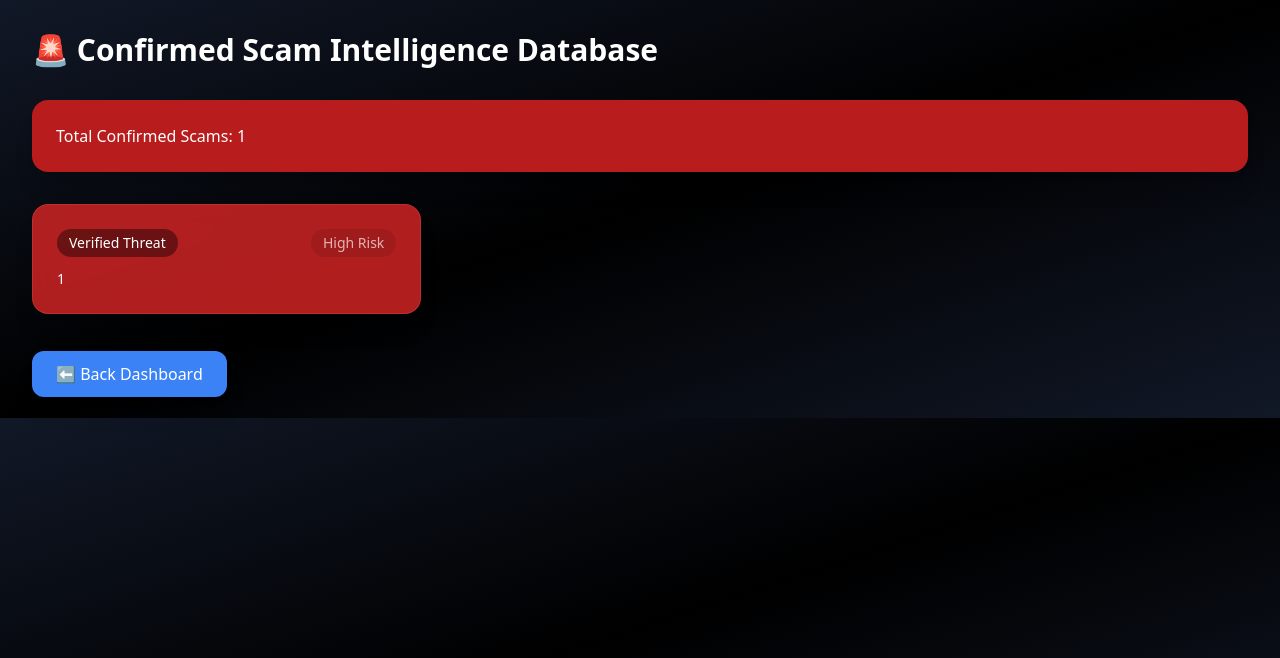
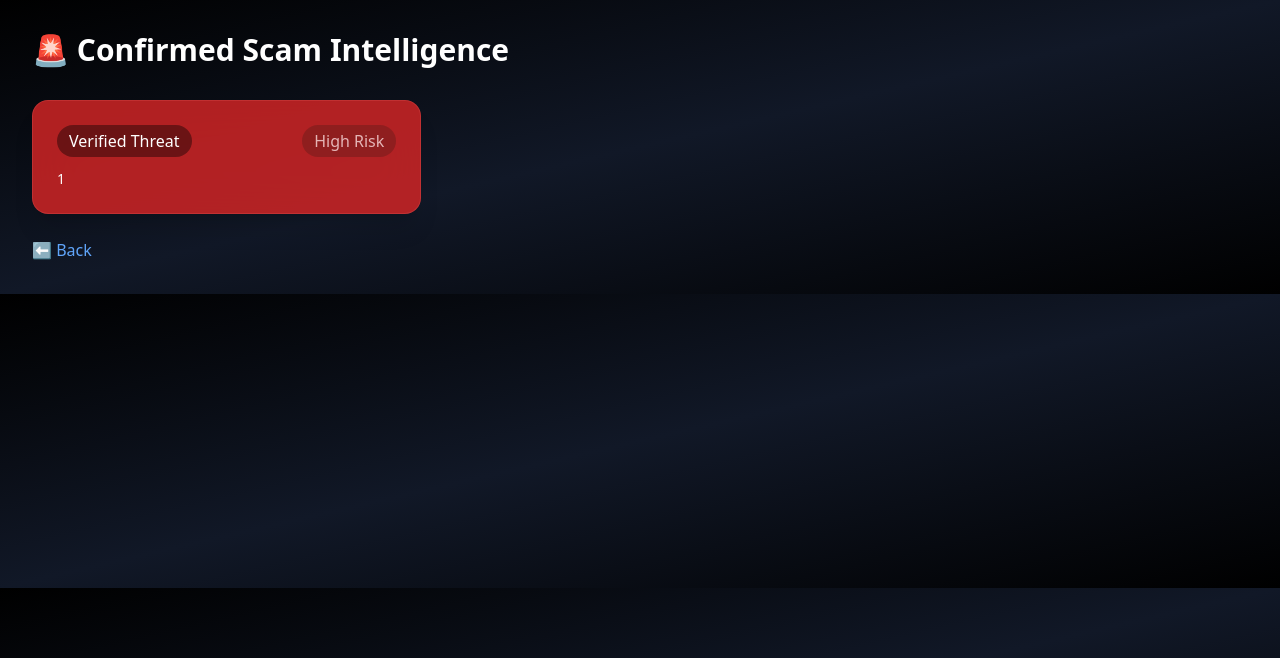
Before and after one commit to Mkumar262006/ai-fraud-message-detector, a Flask app: template templates/confirmed.html in a window 1280 px wide. Shown: the top 658 px of the page. Run offline with Flask 3, Linux system fonts and the light colour scheme; the template is opened without the code that fills it: most values are stand-ins (such as "Sample title", 1, 10 or a date in 2020); some libraries are stand-ins or nearby versions.

Commit message:
Update confirmed.html

```diff
--- a/templates/confirmed.html
+++ b/templates/confirmed.html
@@ -1,33 +1,27 @@
 <!DOCTYPE html>
 <html>
 <head>
-<title>Confirmed Scam Database</title>
+<title>Confirmed Scams</title>
 <script src="https://cdn.tailwindcss.com"></script>
 </head>
 
-<body class="bg-gradient-to-br from-gray-900 via-black to-gray-900 text-white p-8">
+<body class="bg-gradient-to-br from-black via-gray-900 to-black text-white p-8">
 
-<h1 class="text-3xl font-bold mb-8">🚨 Confirmed Scam Intelligence Database</h1>
-
-<!-- Live Counter -->
-<div class="bg-red-700 p-6 rounded-2xl shadow-xl mb-8">
-Total Confirmed Scams: {{ data|length }}
-</div>
+<h1 class="text-3xl mb-8 font-bold">🚨 Confirmed Scam Intelligence</h1>
 
 <div class="grid md:grid-cols-2 lg:grid-cols-3 gap-6">
 
 {% for row in data %}
 
-<div class="bg-red-600/80 backdrop-blur-lg p-6 rounded-2xl shadow-xl
-hover:scale-105 transition border border-red-400/20">
+<div class="bg-red-600/80 backdrop-blur-xl p-6 rounded-2xl shadow-xl border border-red-400/20 hover:scale-105 transition">
 
-<div class="flex justify-between items-center mb-3">
+<div class="flex justify-between mb-3">
 
-<span class="bg-black/40 px-3 py-1 rounded-full text-sm">
+<span class="bg-black/40 px-3 py-1 rounded-full">
 Verified Threat
 </span>
 
-<span class="bg-red-800 px-3 py-1 rounded-full text-sm animate-pulse">
+<span class="bg-red-900 px-3 py-1 rounded-full animate-pulse">
 High Risk
 </span>
 
@@ -41,12 +35,8 @@ High Risk
 
 </div>
 
-<br><br>
-
-<a href="/admin"
-class="bg-blue-500 px-6 py-3 rounded-xl shadow-xl hover:bg-blue-600">
-⬅ Back Dashboard
-</a>
+<br>
+<a href="/admin" class="text-blue-400">⬅ Back</a>
 
 </body>
 </html>
```
